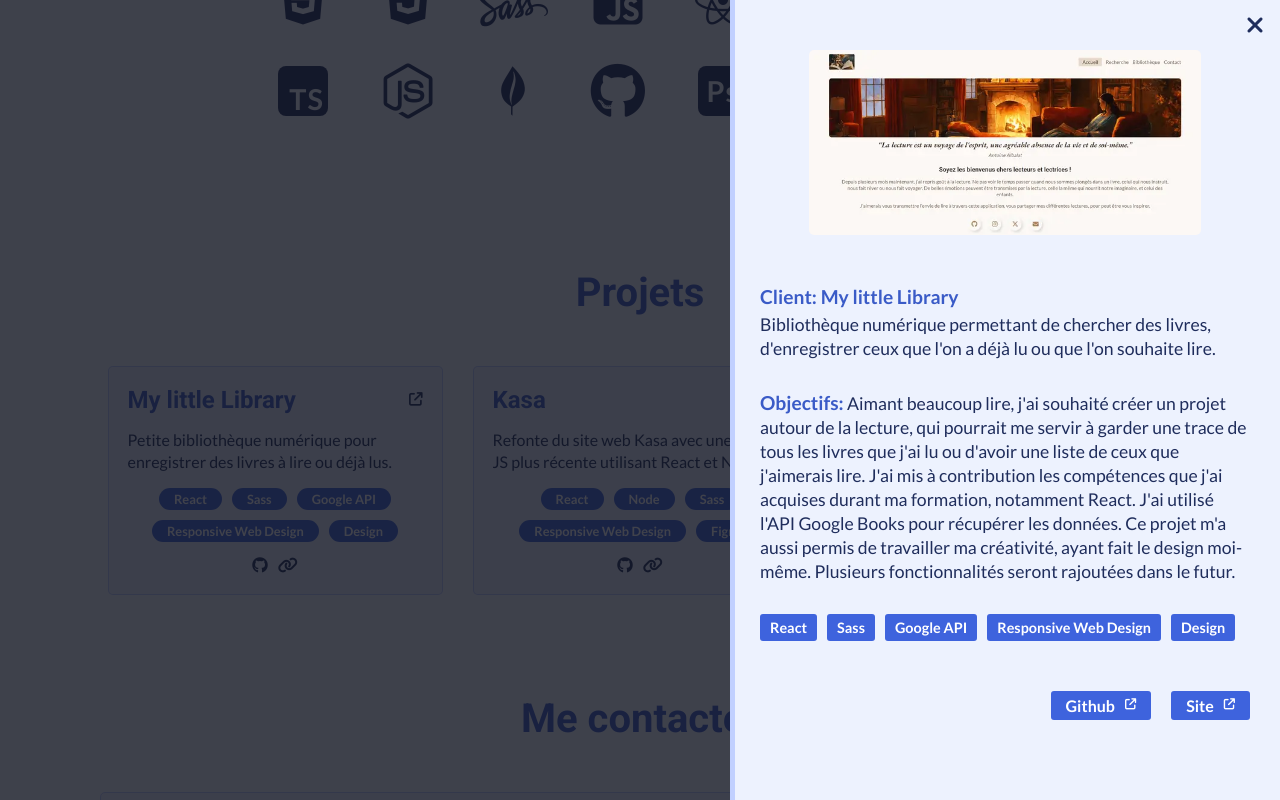
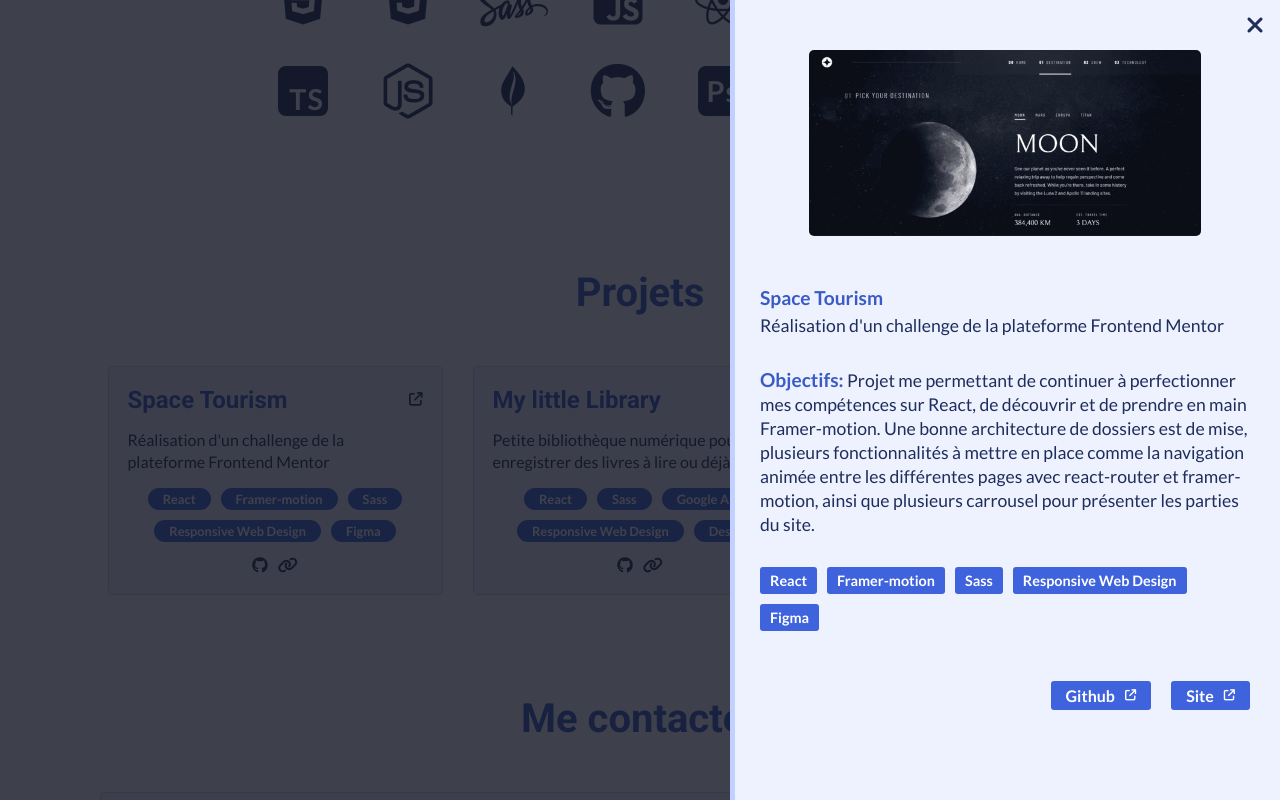
Before and after one commit to AlexDDevv/Portfolio-v2, a React (Vite) app in the folder Portfolio/: page / in a window 1280 px wide. Both pictures are taken after a click on the icon 415 px from the left and 1419 px from the top of the page. Shown: the part 1019-1819 px from the top of the page. Built offline with nearby package versions, Linux system fonts and the light colour scheme.

Commit message:
Add a new project instead of Kasa and modif content

```diff
--- a/Portfolio/src/assets/sass/components/_modal.scss
+++ b/Portfolio/src/assets/sass/components/_modal.scss
@@ -46,7 +46,7 @@
             flex-direction: column;
             gap: 30px;
 
-            .client {
+            .project {
                 h4 {
                     color: var(--titleColor);
                     font-size: 1.2rem;
--- a/Portfolio/src/components/Projects/ModalProject.jsx
+++ b/Portfolio/src/components/Projects/ModalProject.jsx
@@ -22,8 +22,8 @@ export default function ModalProject({ data, isOpen, setIsOpen }) {
                                 <img src={data.cover} alt="Image de présentation du projet" />
                             </div>
                             <div className="content-text">
-                                <div className="client">
-                                    <h4><span>Client:</span> {data.title}</h4>
+                                <div className="project">
+                                    <h4>{data.title}</h4>
                                     <p>{data.presentation}</p>
                                 </div>
                                 <div className="objectif">
--- a/Portfolio/src/data/dataProject.json
+++ b/Portfolio/src/data/dataProject.json
@@ -1,6 +1,23 @@
 [
     {
         "id": 1,
+        "title": "Space Tourism",
+        "presentation": "Réalisation d'un challenge de la plateforme Frontend Mentor",
+        "description": "Réalisation d'un challenge de la plateforme Frontend Mentor",
+        "objectif": "Projet me permettant de continuer à perfectionner mes compétences sur React, de découvrir et de prendre en main Framer-motion. Une bonne architecture de dossiers est de mise, plusieurs fonctionnalités à mettre en place comme la navigation animée entre les différentes pages avec react-router et framer-motion, ainsi que plusieurs carrousel pour présenter les parties du site.",
+        "techno": [
+            "React",
+            "Framer-motion",
+            "Sass",
+            "Responsive Web Design",
+            "Figma"
+        ],
+        "repo": "https://github.com/AlexDDevv/space-tourism",
+        "website": "https://space-tourism-star.vercel.app/",
+        "cover": "/SpaceTourism.webp"
+    },
+    {
+        "id": 2,
         "title": "My little Library",
         "presentation": "Bibliothèque numérique permettant de chercher des livres, d'enregistrer ceux que l'on a déjà lu ou que l'on souhaite lire.",
         "description": "Petite bibliothèque numérique pour enregistrer des livres à lire ou déjà lus.",
@@ -17,28 +34,11 @@
         "cover": "/MyLittleLibrary.webp"
     },
     {
-        "id": 2,
-        "title": "Kasa",
-        "presentation": "Agence de location d'appartements entre particuliers depuis près de 10 ans, un des leaders du marché en France.",
-        "description": "Refonte du site web Kasa avec une stack JS plus récente utilisant React et Node.js.",
-        "objectif": "J'ai été recruté par l'entreprise Kasa en tant que développeur front-end freelance pour développer leur nouvelle plateforme web. En effet, le site ayant été codé il y a 10 ans, la CTO souhaitait le mettre à jour avec une stack complète en JS plus récente. J'avais donc pour objectif de développer l'ensemble de l'application en modernisant la plateforme, d'offrir une meilleure expérience utilisateur sur différentes tailles d'écrans, tout en restant le plus fidèle possible aux maquettes fournies.",
-        "techno": [
-            "React",
-            "Node",
-            "Sass",
-            "Responsive Web Design",
-            "Figma"
-        ],
-        "repo": "https://github.com/AlexDDevv/P8-Kasa",
-        "website": "https://p8-kasa-sigma.vercel.app/",
-        "cover": "/Kasa.webp"
-    },
-    {
         "id": 3,
         "title": "Sophie Bluel",
-        "presentation": "Agence web ArchiWebos travaillant sur la conception du site portfolio d'une architecte d'intérieur.",
+        "presentation": "Projet formation OpenClassrooms: conception du site portfolio d'une architecte d'intérieur.",
         "description": "Conception du site portfolio d'une architecte d'intérieur.",
-        "objectif": "Travaillant comme développeur front-end pour l'agence, j'ai aidé l'équipe s'occupant de ce projet en étant chargé de développer plusieurs fonctionnalités importantes du site. Je devais notamment créer la page de présentation des travaux de l'architecte avec un système de filtre par catégories, la page de connexion sécurisée de l'administrateur, et d'une fenêtre modale pour ajouter et/ou supprimer un projet dans la galerie de présentation. Le tout a été généré dynamiquement avec Javascript et en communiquant avec une API",
+        "objectif": "Pour ce projet, je devais développer plusieurs fonctionnalités importantes du site. Je devais notamment créer la page de présentation des travaux de l'architecte avec un système de filtre par catégories, la page de connexion sécurisée de l'administrateur et une fenêtre modale pour ajouter et/ou supprimer un projet dans la galerie de présentation. Le tout a été généré dynamiquement avec Javascript et en communiquant avec une API.",
         "techno": [
             "HTML 5",
             "CSS 3",
```
Also changed, not shown: Portfolio/public/Kasa.webp (deleted), Portfolio/public/SpaceTourism.webp (added).
